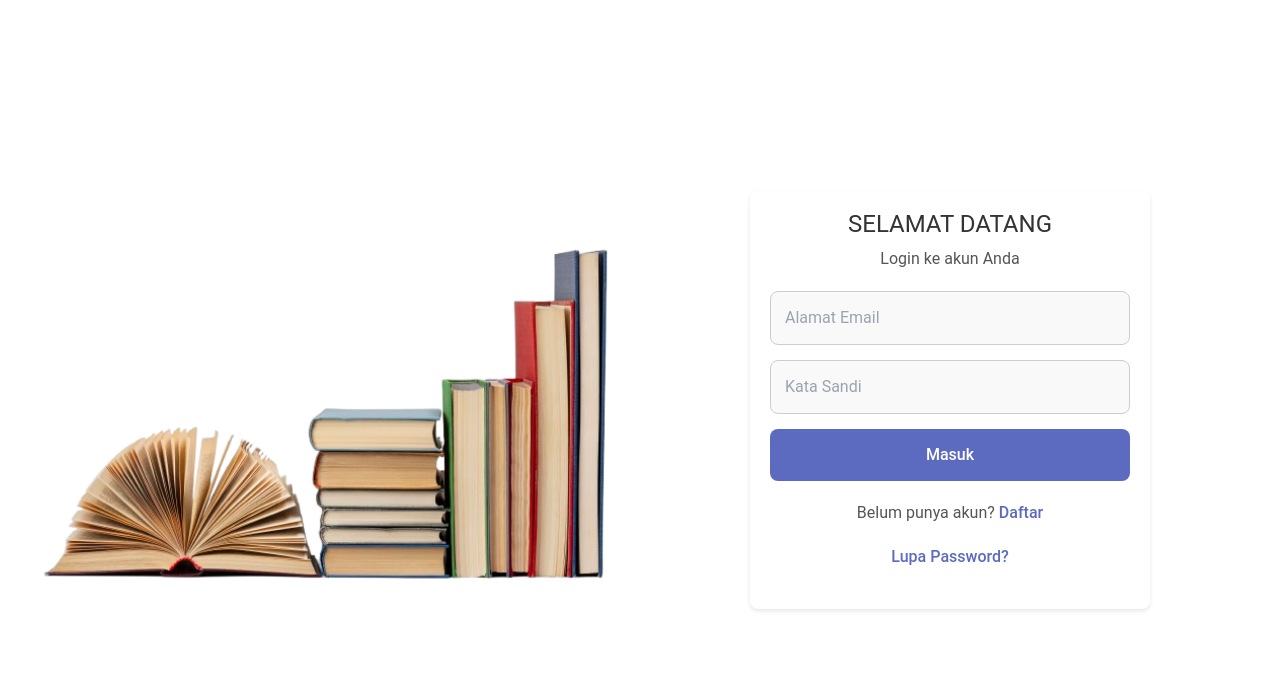
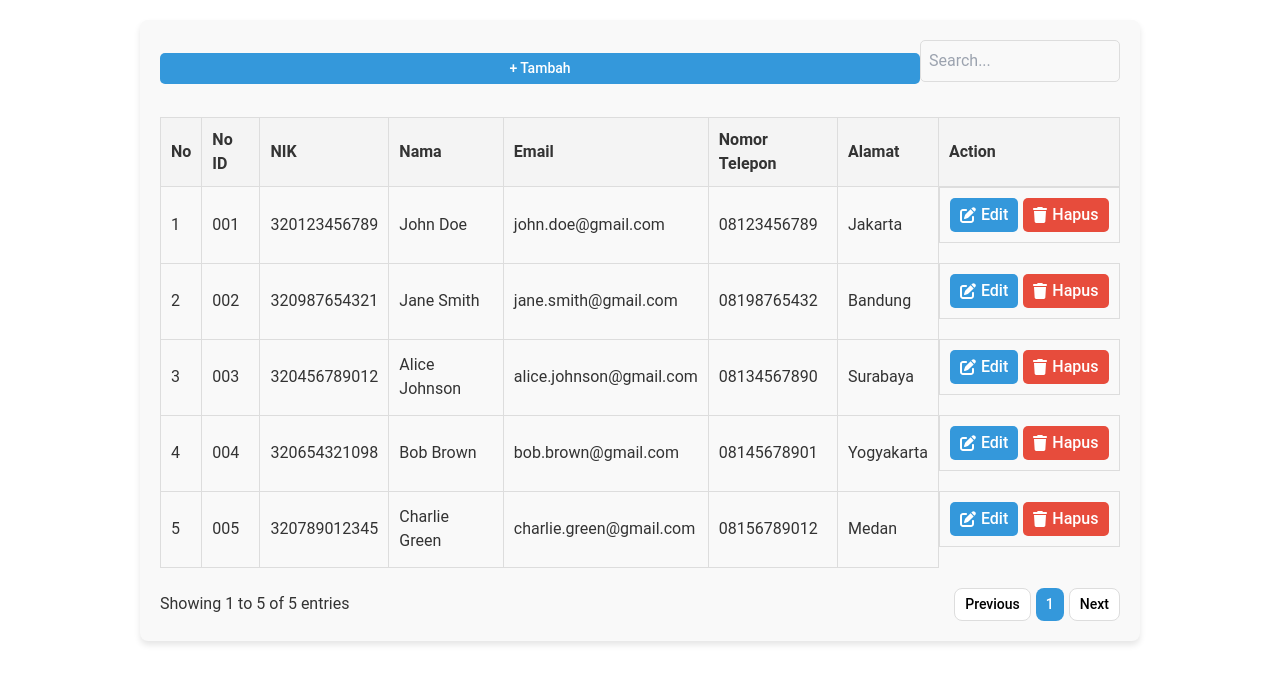
Before and after one commit to proyek-uas-arsitektur-sistem-perpus/proyek-sistem-perpus, a React (Vite) app in the folder frontend/: page /data-pengguna in a window 1280 px wide. Shown: the top 684 px of the page. Built offline with nearby package versions, Linux system fonts and the light colour scheme.

Commit message:
memperbaruhi halaman data pengguna

```diff
--- a/frontend/src/App.jsx
+++ b/frontend/src/App.jsx
@@ -3,38 +3,45 @@ import Login from "./pages/Login";
 import Logout from "./pages/Logout";
 import Register from "./pages/Register";
 import Dashboard from "./pages/Dashboard";
-import GantiPassword from './components/GantiPassword';
+import GantiPassword from "./pages/GantiPassword";
 import SidebarStaff from "./components/SidebarStaff";
-import SearchFilter from './components/SearchFilter';
-import ProfilePengguna from "./pages/ProfilePengguna";  // Import halaman Profile
+import SearchFilter from "./components/SearchFilter";
+import ProfilePengguna from "./pages/ProfilePengguna";
 import DataBuku from "./pages/Databuku";
 import TambahBuku from "./pages/Tambahbuku";
-import "./App.css"; // Tambahkan CSS global jika diperlukan
+import DataPengguna from "./pages/DataPengguna"; // Import halaman Data Pengguna
+import "./App.css";
 
 const App = () => {
   return (
     <Router>
       <div className="app">
-        {/* Routing */}
         <Routes>
           <Route path="/login" element={<Login />} />
           <Route path="/register" element={<Register />} />
-          <Route path="/dashboard" element={
+          <Route
+            path="/dashboard"
+            element={
               <div>
                 <SidebarStaff />
                 <Dashboard />
               </div>
-          } />
+            }
+          />
           <Route path="/login/change-password" element={<GantiPassword />} />
           <Route path="/lupa-password" element={<GantiPassword />} />
-          <Route path="/search" element={
+          <Route
+            path="/search"
+            element={
               <div>
                 <SidebarStaff />
                 <SearchFilter />
               </div>
-          } />
+            }
+          />
           <Route path="/logout" element={<Logout />} />
-          <Route path="/profile" element={<ProfilePengguna />} /> {/* Route untuk halaman Profile */}
+          <Route path="/profile" element={<ProfilePengguna />} />
+          <Route path="/data-pengguna" element={<DataPengguna />} /> {/* Route untuk Data Pengguna */}
           <Route path="*" element={<Login />} />
           <Route path="/data-buku" element={<DataBuku />} />
           <Route path="/tambah-buku" element={<TambahBuku />} />
--- a/frontend/src/components/SidebarStaff.jsx
+++ b/frontend/src/components/SidebarStaff.jsx
@@ -23,9 +23,8 @@ const SidebarStaff = () => {
   const handleLogout = () => {
     // Hapus token atau data autentikasi lainnya
     localStorage.removeItem("authToken"); // Menghapus token dari localStorage (atau sessionStorage)
-
-    // Setelah logout, arahkan ke halaman login
-    navigate("/login");
+    alert("Anda telah berhasil logout!"); // Tambahkan alert sebagai konfirmasi logout
+    navigate("/login"); // Setelah logout, arahkan ke halaman login
   };
 
   const handleProfileClick = () => {
@@ -47,7 +46,7 @@ const SidebarStaff = () => {
         </li>
 
         {/* Data Pengguna */}
-        <li>
+        <li onClick={() => navigate("/data-pengguna")}>
           <FontAwesomeIcon icon={faUser} className="icon" /> Data Pengguna
         </li>
 
@@ -60,7 +59,7 @@ const SidebarStaff = () => {
           <FontAwesomeIcon icon={faChevronDown} className="chevron-icon" />
           {showDataDropdown && (
             <ul className="dropdown-menu">
-              <li> <a href="/data-buku">Data Buku</a></li>
+              <li onClick={() => navigate("/data-buku")}>Data Buku</li>
               <li>Kategori</li>
               <li>Rak Buku</li>
             </ul>
@@ -83,7 +82,7 @@ const SidebarStaff = () => {
         </li>
 
         {/* Denda */}
-        <li>
+        <li onClick={() => navigate("/denda")}>
           <FontAwesomeIcon icon={faMoneyBill} className="icon" /> Denda
         </li>
 
--- /dev/null
+++ b/frontend/src/pages/DataPengguna.css
@@ -0,0 +1,129 @@
+.data-pengguna-container {
+    max-width: 1000px;
+    margin: 20px auto;
+    padding: 20px;
+    background: #f9f9f9;
+    border-radius: 8px;
+    box-shadow: 0px 4px 6px rgba(0, 0, 0, 0.1);
+  }
+
+  .header {
+    display: flex;
+    justify-content: space-between;
+    align-items: center;
+    margin-bottom: 20px;
+  }
+
+  .add-button {
+    background: #3498db;
+    color: #fff;
+    border: none;
+    padding: 5px 10px; /* Sama ukuran dengan tombol Edit dan Hapus */
+    font-size: 14px;
+    border-radius: 5px;
+    cursor: pointer;
+    white-space: nowrap; /* Mencegah teks meluber */
+  }
+
+  .add-button:hover {
+    background: #2980b9;
+  }
+
+  .search-container {
+    display: flex;
+    align-items: center;
+  }
+
+  .search-input {
+    padding: 8px;
+    border: 1px solid #ddd;
+    border-radius: 5px;
+    width: 200px;
+  }
+
+  .data-table {
+    width: 100%;
+    border-collapse: collapse;
+    margin-bottom: 20px;
+  }
+
+  .data-table th,
+  .data-table td {
+    padding: 10px;
+    border: 1px solid #ddd;
+    text-align: left;
+  }
+
+  .data-table th {
+    background-color: #f4f4f4;
+    font-weight: bold;
+  }
+
+  .data-table tr:nth-child(even) {
+    background-color: #f9f9f9;
+  }
+
+  .data-table tr:hover {
+    background-color: #f1f1f1;
+  }
+
+  .action-buttons {
+    display: flex;
+    gap: 5px;
+  }
+
+  .action-button {
+    padding: 5px 10px;
+    border: none;
+    border-radius: 5px;
+    cursor: pointer;
+    display: flex;
+    align-items: center;
+    gap: 5px; /* Jarak antara ikon dan teks */
+  }
+
+  .action-button.edit {
+    background: #3498db;
+    color: #fff;
+  }
+
+  .action-button.delete {
+    background: #e74c3c;
+    color: #fff;
+  }
+
+  .action-button:hover {
+    opacity: 0.8;
+  }
+
+  .pagination {
+    display: flex;
+    justify-content: space-between;
+    align-items: center;
+    margin-top: 20px;
+  }
+
+  .pagination-buttons {
+    display: flex;
+    gap: 5px;
+  }
+
+  .pagination-button {
+    padding: 5px 10px;
+    border: 1px solid #ddd;
+    background: #fff;
+    cursor: pointer;
+    font-size: 14px;
+    color: #000;
+  }
+
+  .pagination-button.active {
+    background: #3498db;
+    color: #fff;
+    border: none;
+  }
+
+  .pagination-button:hover {
+    background: #2980b9;
+    color: #fff;
+  }
--- /dev/null
+++ b/frontend/src/pages/DataPengguna.jsx
@@ -0,0 +1,73 @@
+import React from "react";
+import { FontAwesomeIcon } from "@fortawesome/react-fontawesome";
+import { faEdit, faTrash } from "@fortawesome/free-solid-svg-icons";
+import "./DataPengguna.css";
+
+const DataPengguna = () => {
+  // Contoh data pengguna
+  const data = [
+    { id: "001", nik: "320123456789", nama: "John Doe", email: "john.doe@gmail.com", telp: "08123456789", alamat: "Jakarta" },
+    { id: "002", nik: "320987654321", nama: "Jane Smith", email: "jane.smith@gmail.com", telp: "08198765432", alamat: "Bandung" },
+    { id: "003", nik: "320456789012", nama: "Alice Johnson", email: "alice.johnson@gmail.com", telp: "08134567890", alamat: "Surabaya" },
+    { id: "004", nik: "320654321098", nama: "Bob Brown", email: "bob.brown@gmail.com", telp: "08145678901", alamat: "Yogyakarta" },
+    { id: "005", nik: "320789012345", nama: "Charlie Green", email: "charlie.green@gmail.com", telp: "08156789012", alamat: "Medan" },
+  ];
+
+  return (
+    <div className="data-pengguna-container">
+      <div className="header">
+        <button className="add-button">+ Tambah</button>
+        <div className="search-container">
+          <input type="text" placeholder="Search..." className="search-input" />
+        </div>
+      </div>
+
+      <table className="data-table">
+        <thead>
+          <tr>
+            <th>No</th>
+            <th>No ID</th>
+            <th>NIK</th>
+            <th>Nama</th>
+            <th>Email</th>
+            <th>Nomor Telepon</th>
+            <th>Alamat</th>
+            <th>Action</th>
+          </tr>
+        </thead>
+        <tbody>
+          {data.map((user, index) => (
+            <tr key={index}>
+              <td>{index + 1}</td>
+              <td>{user.id}</td>
+              <td>{user.nik}</td>
+              <td>{user.nama}</td>
+              <td>{user.email}</td>
+              <td>{user.telp}</td>
+              <td>{user.alamat}</td>
+              <td className="action-buttons">
+                <button className="action-button edit">
+                  <FontAwesomeIcon icon={faEdit} /> Edit
+                </button>
+                <button className="action-button delete">
+                  <FontAwesomeIcon icon={faTrash} /> Hapus
+                </button>
+              </td>
+            </tr>
+          ))}
+        </tbody>
+      </table>
+
+      <div className="pagination">
+        <span>Showing 1 to {data.length} of {data.length} entries</span>
+        <div className="pagination-buttons">
+          <button className="pagination-button">Previous</button>
+          <button className="pagination-button active">1</button>
+          <button className="pagination-button">Next</button>
+        </div>
+      </div>
+    </div>
+  );
+};
+
+export default DataPengguna;
```
Also changed, not shown: frontend/src/pages/GantiPassword.css (renamed from frontend/src/components/GantiPassword.css), frontend/src/pages/GantiPassword.jsx (renamed from frontend/src/components/GantiPassword.jsx). Lines whose indentation alone changed are shown as unchanged.
